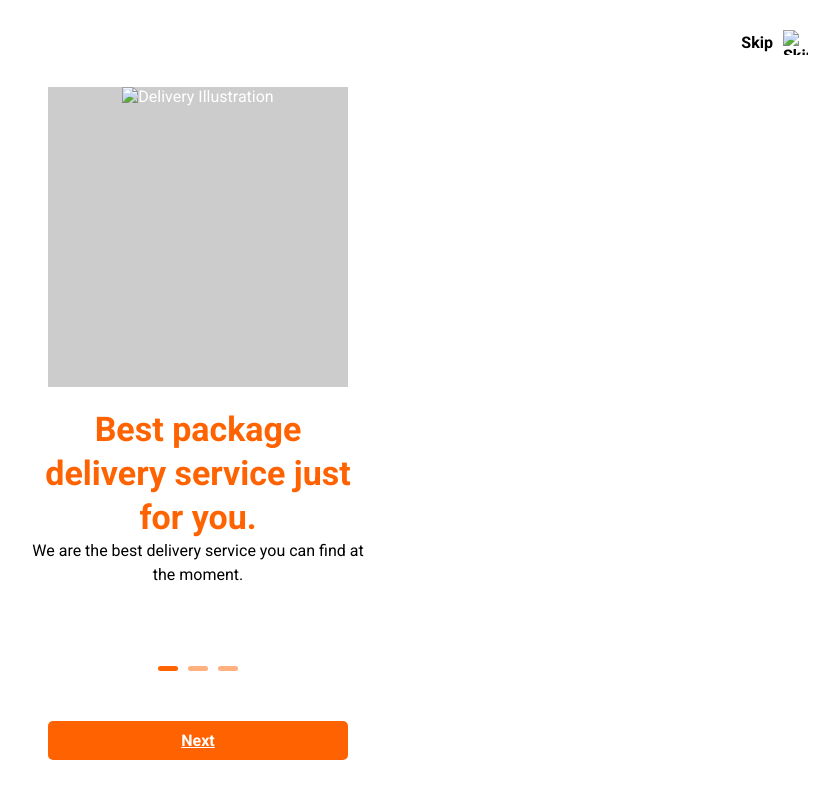
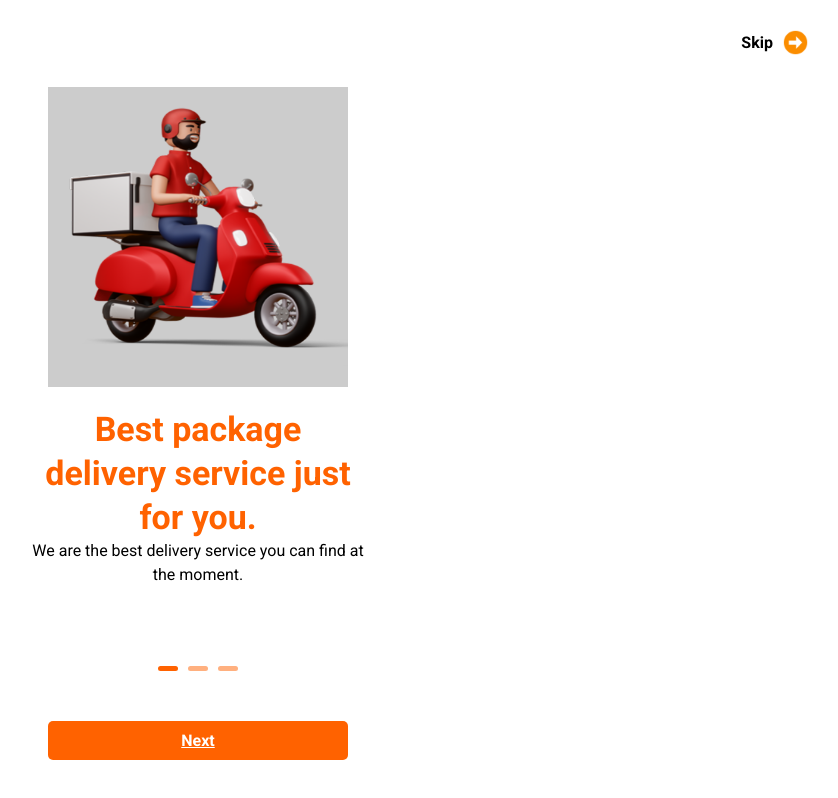
Before and after one commit to Jamez-Eddy/dropzy, a plain HTML site: page index.html in a window 1280 px wide. Shown: the whole page, without its empty margins (442-1280 px from the left). Drawn offline with Linux system fonts and the light colour scheme.

Commit message:
Update index.html

```diff
--- a/index.html
+++ b/index.html
@@ -81,7 +81,7 @@
   <body>
     <!-- Loading Screen -->
     <div class="loading-screen">
-      <img src="icons/logo.png" alt="Dropzy" />
+      <img src="/logo.png" alt="Dropzy" />
       <div class="loading-text">Dropzy</div>
     </div>
 
@@ -91,13 +91,13 @@
         <div class="logo">Dropzy</div>
         <a href="page4.html" class="skip-link">
           Skip
-          <img src="icons/arrow-forward.png" alt="Skip Icon" />
+          <img src="/arrow-forward.png" alt="Skip Icon" />
         </a>
       </header>
       <main>
         <div class="illustration">
           <img
-            src="icons/delivery-man.png"
+            src="/delivery-man.png"
             alt="Delivery Illustration"
             style="
               width: 100%;
```
